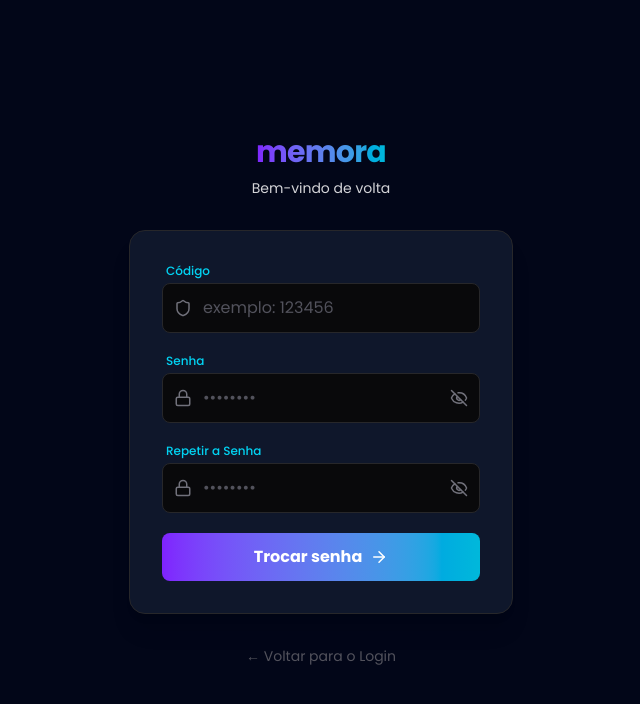
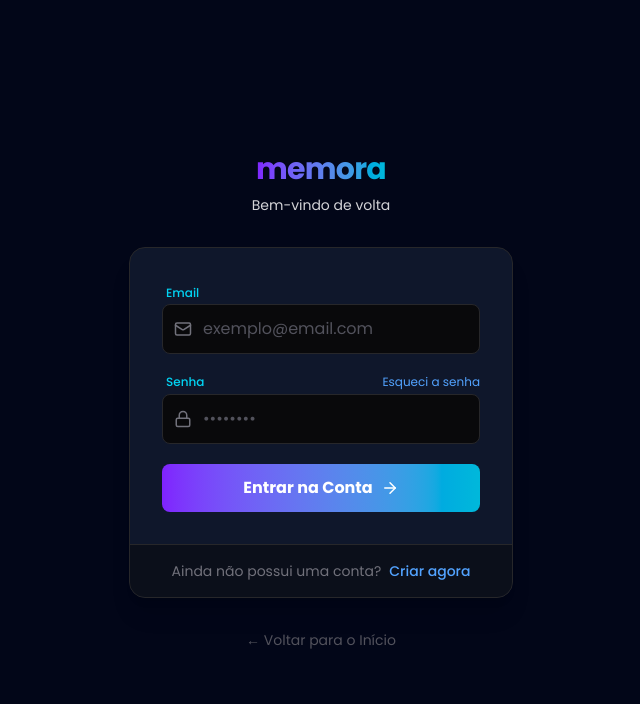
Before and after one commit to pbotelhodev/memora_v2, a React (Vite) app: page /login in a window 1280 px wide. Shown: the top 704 px of the page, without its empty margins (319-959 px from the left). Built offline with nearby package versions, Linux system fonts and the light colour scheme; no server answers.

Commit message:
feat(auth): Finalização da pagina de cadastro - Insert no banco de dados - Validação dos dados - Retorno de erros e Alerts personalizados

```diff
--- a/src/pages/auth/AuthPage.jsx
+++ b/src/pages/auth/AuthPage.jsx
@@ -18,7 +18,7 @@ import { Toaster, toast } from "sonner";
 import { supabase } from "../../../supabaseClient";
 
 const AuthPage = () => {
-  const [pageAtiva, setPageAtiva] = useState("pinCheck");
+  const [pageAtiva, setPageAtiva] = useState("login");
   const [loading, setLoading] = useState(false);
   const [viewPass, setViewPass] = useState(false);
 
```
